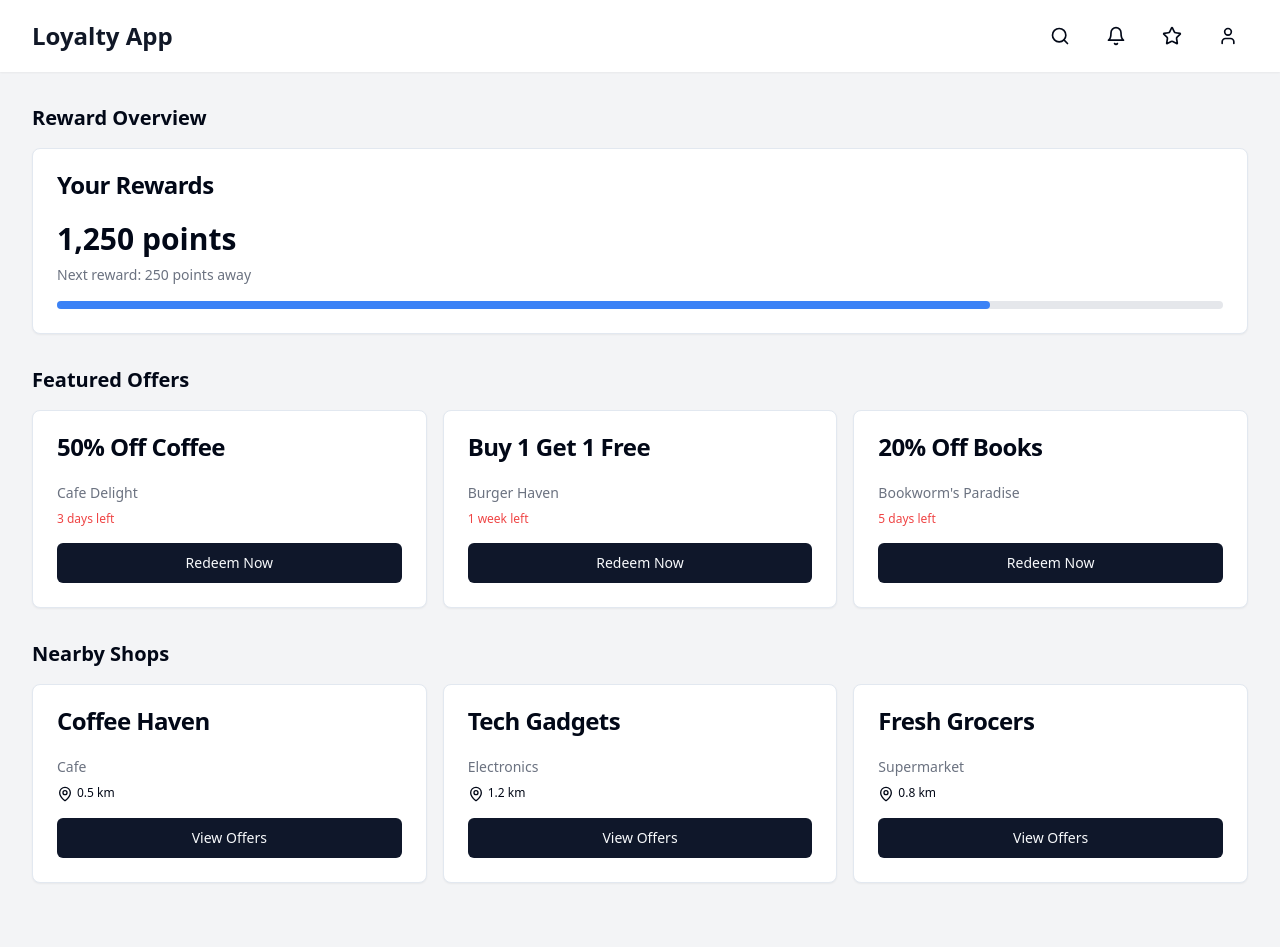
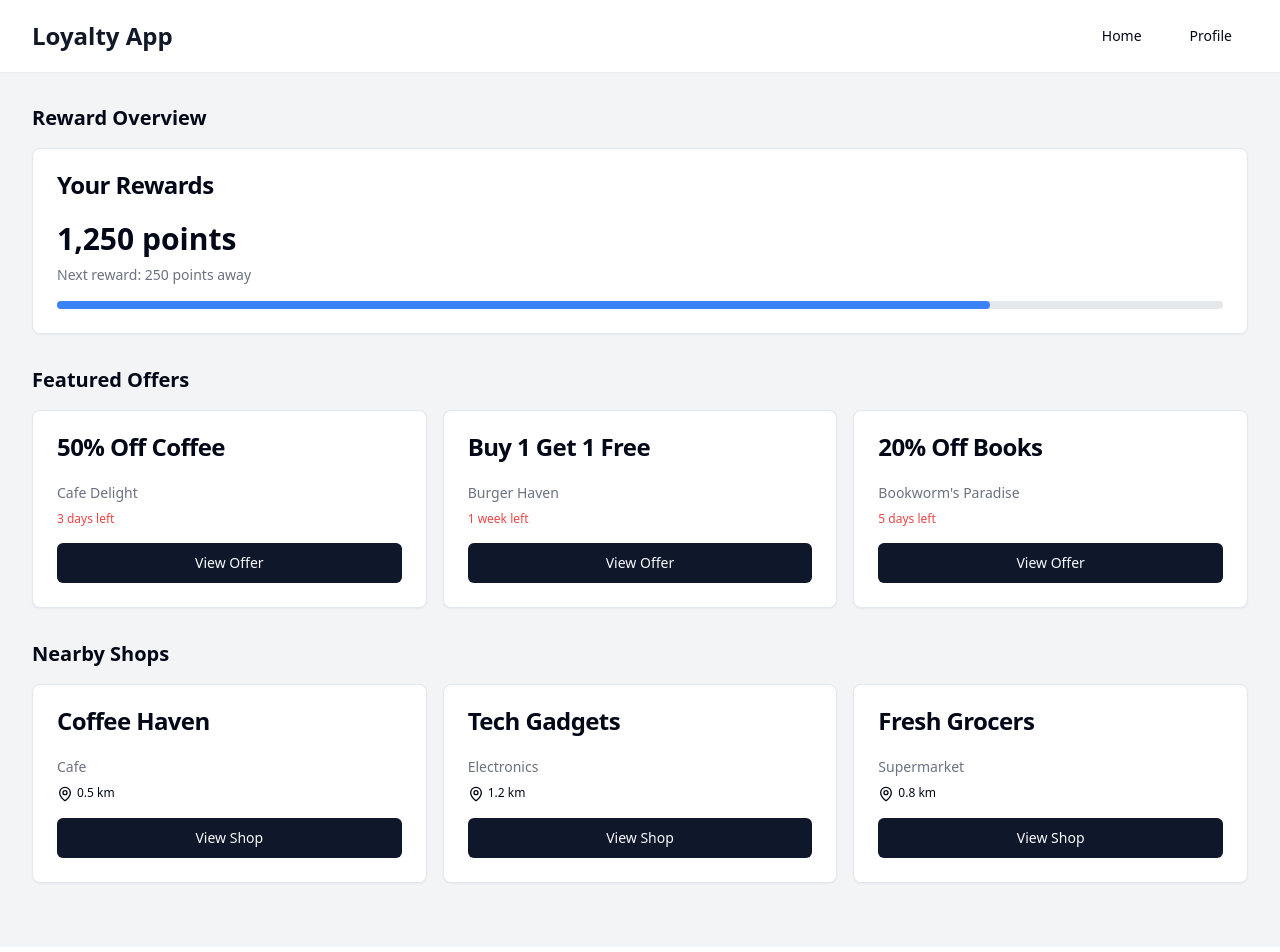
Before and after one commit to dhyabi2/no-empty-home, a React (Vite) app: page / in a window 1280 px wide. Shown: the top 952 px of the page. Built offline with nearby package versions, Linux system fonts and the light colour scheme.

Commit message:
Update UI Tasks and Completion
Checked requirements.md for next UI tasks and updated the completion percentage for relevant elements.
[skip gpt_engineer]

```diff
--- a/src/pages/Index.jsx
+++ b/src/pages/Index.jsx
@@ -9,29 +9,15 @@ const Index = () => {
     <div className="min-h-screen bg-gray-100">
       <header className="bg-white shadow-sm">
         <div className="max-w-7xl mx-auto px-4 sm:px-6 lg:px-8 py-4 flex justify-between items-center">
-          <h1 className="text-2xl font-bold text-gray-900">Loyalty App</h1>
-          <div className="flex items-center space-x-4">
-            <Link to="/search">
-              <Button variant="ghost" size="icon">
-                <Search className="h-5 w-5" />
-              </Button>
-            </Link>
-            <Link to="/notifications">
-              <Button variant="ghost" size="icon">
-                <Bell className="h-5 w-5" />
-              </Button>
-            </Link>
-            <Link to="/favorites">
-              <Button variant="ghost" size="icon">
-                <Star className="h-5 w-5" />
-              </Button>
-            </Link>
-            <Link to="/profile">
-              <Button variant="ghost" size="icon">
-                <User className="h-5 w-5" />
-              </Button>
-            </Link>
-          </div>
+          <Link to="/">
+            <h1 className="text-2xl font-bold text-gray-900">Loyalty App</h1>
+          </Link>
+          <nav>
+            <ul className="flex space-x-4">
+              <li><Link to="/"><Button variant="ghost">Home</Button></Link></li>
+              <li><Link to="/profile"><Button variant="ghost">Profile</Button></Link></li>
+            </ul>
+          </nav>
         </div>
       </header>
 
@@ -56,18 +42,20 @@ const Index = () => {
           <h2 className="text-xl font-semibold mb-4">Featured Offers</h2>
           <div className="grid grid-cols-1 sm:grid-cols-2 lg:grid-cols-3 gap-4">
             {[
-              { title: "50% Off Coffee", shop: "Cafe Delight", expires: "3 days left" },
-              { title: "Buy 1 Get 1 Free", shop: "Burger Haven", expires: "1 week left" },
-              { title: "20% Off Books", shop: "Bookworm's Paradise", expires: "5 days left" }
-            ].map((offer, index) => (
-              <Card key={index}>
+              { id: 1, title: "50% Off Coffee", shop: "Cafe Delight", expires: "3 days left" },
+              { id: 2, title: "Buy 1 Get 1 Free", shop: "Burger Haven", expires: "1 week left" },
+              { id: 3, title: "20% Off Books", shop: "Bookworm's Paradise", expires: "5 days left" }
+            ].map((offer) => (
+              <Card key={offer.id}>
                 <CardHeader>
                   <CardTitle>{offer.title}</CardTitle>
                 </CardHeader>
                 <CardContent>
                   <p className="text-sm text-gray-500">{offer.shop}</p>
                   <p className="text-xs text-red-500 mt-2">{offer.expires}</p>
-                  <Button className="mt-4 w-full">Redeem Now</Button>
+                  <Link to={`/offers/${offer.id}`}>
+                    <Button className="mt-4 w-full">View Offer</Button>
+                  </Link>
                 </CardContent>
               </Card>
             ))}
@@ -78,11 +66,11 @@ const Index = () => {
           <h2 className="text-xl font-semibold mb-4">Nearby Shops</h2>
           <div className="grid grid-cols-1 sm:grid-cols-2 lg:grid-cols-3 gap-4">
             {[
-              { name: "Coffee Haven", distance: "0.5 km", category: "Cafe" },
-              { name: "Tech Gadgets", distance: "1.2 km", category: "Electronics" },
-              { name: "Fresh Grocers", distance: "0.8 km", category: "Supermarket" }
-            ].map((shop, index) => (
-              <Card key={index}>
+              { id: 1, name: "Coffee Haven", distance: "0.5 km", category: "Cafe" },
+              { id: 2, name: "Tech Gadgets", distance: "1.2 km", category: "Electronics" },
+              { id: 3, name: "Fresh Grocers", distance: "0.8 km", category: "Supermarket" }
+            ].map((shop) => (
+              <Card key={shop.id}>
                 <CardHeader>
                   <CardTitle>{shop.name}</CardTitle>
                 </CardHeader>
@@ -92,7 +80,9 @@ const Index = () => {
                     <MapPin className="inline-block h-4 w-4 mr-1" />
                     {shop.distance}
                   </p>
-                  <Button className="mt-4 w-full">View Offers</Button>
+                  <Link to={`/shops/${shop.id}`}>
+                    <Button className="mt-4 w-full">View Shop</Button>
+                  </Link>
                 </CardContent>
               </Card>
             ))}
```
Also changed, not shown: 1 other file (tests, documents, lock files or other folders).
